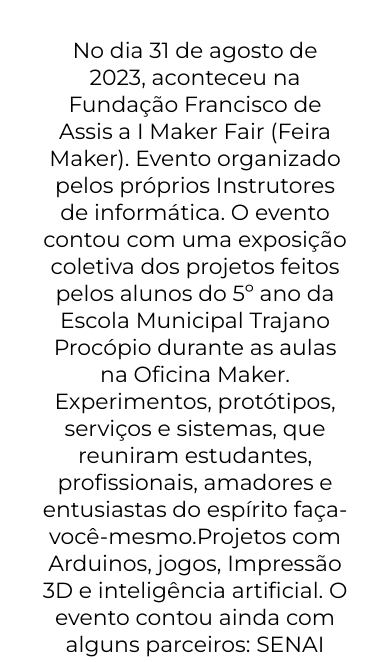
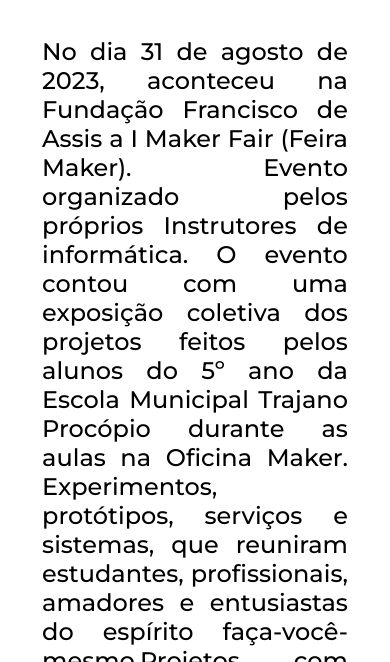
Before and after one commit to Jao56/fundmaker, a plain HTML site: page makerfair.html in a window 390 px wide. Shown: the part 182-844 px from the top of the page. Drawn offline with nearby package versions, Linux system fonts and the light colour scheme.

Commit message:
Update style.css 2.6

```diff
--- a/styles/style.css
+++ b/styles/style.css
@@ -98,7 +98,7 @@ body {
 }
 
 .apresentacao__paragrafo__makerfair{
-    text-align: center;
+    text-align: justify;
     font-size: var(--size-paragrafo);
     font-family: var(--fonte-secundaria);
     font-weight: 400;
@@ -185,6 +185,11 @@ body {
         padding: 1%;
         flex-direction: column;
     }
+     .apresentacao__paragrafo__makerfair{
+    text-align: justify;
+    font-size: 1.5rem;
+    font-weight: 500;
+     }
     .apresentacao__conteudo{
         width: auto;
     }
```
